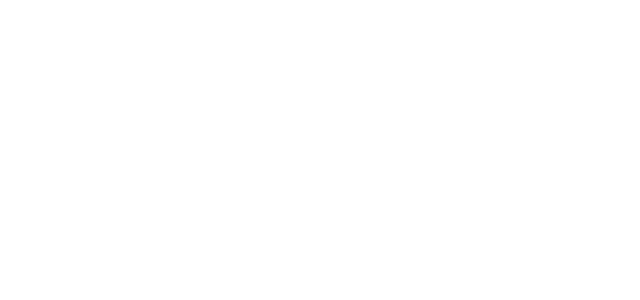
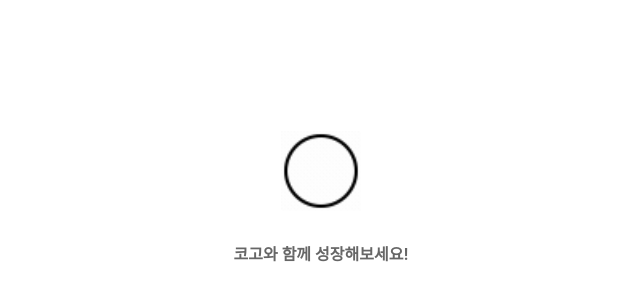
Before and after one commit to Soongsil-CoffeeChat/CoffeeChat-Client, a React (Create React App) app: page /callback in a window 1280 px wide. Before the commit this address had no page. Shown: the part 202-502 px from the top of the page, without its empty margins (319-959 px from the left). Built offline with nearby package versions, Linux system fonts and the light colour scheme.

Commit message:
[feat] 리디렉션 페이지 추가

```diff
--- a/src/App.tsx
+++ b/src/App.tsx
@@ -2,6 +2,7 @@
 import "./App.css";
 import Main from "./pages/main/main";
 import Login from "./pages/login/login";
+import LoginCallback from "./pages/login/LoginCallback";
 import SignUp from "./pages/signup/signup";
 import styled from "styled-components";
 import MyPage from "./pages/mypage/mypage";
@@ -13,8 +14,8 @@
       <Router>
         <Routes>
           <Route path="/" element={<Main />} />
-          {/* 로그인 관련 */}
           <Route path="/login" element={<Login />} />
+          <Route path="/callback" element={<LoginCallback />} />
           <Route path="/signup" element={<SignUp />} />
           <Route path="/mypage" element={<MyPage />} />
           <Route path="/timeselect" element={<TimeSelect />} />
--- /dev/null
+++ b/src/pages/login/LoginCallback.tsx
@@ -0,0 +1,56 @@
+// import axios from "axios";
+// import { useEffect } from "react";
+import styled from "styled-components";
+import loadingGIF from "../../assets/loading.gif";
+
+function LoginCallback() {
+  // useEffect(() => {
+  //   const code = new URLSearchParams(window.location.search).get("code");
+  //   if (code) {
+  //     axios
+  //       .post("http://cogo.run/reissue", { code }, { withCredentials: true })
+  //       .then((response) => {
+  //         localStorage.setItem("accessToken", response.data.accessToken);
+  //         window.location.href = "/";
+  //       })
+  //       .catch((error) => {
+  //         console.error("Error: ", error);
+  //         alert("다시 로그인 해주세요! 🙏🏻");
+  //       });
+  //   } else {
+  //     window.location.href = "/signup";
+  //   }
+  // }, []);
+
+  return (
+    <LoginCallbackWrap>
+      <img className="gif" src={loadingGIF} alt="Loading" />
+      <div className="text">코고와 함께 성장해보세요!</div>
+    </LoginCallbackWrap>
+  );
+}
+
+export default LoginCallback;
+
+const LoginCallbackWrap = styled.div`
+  display: flex;
+  width: 100%;
+  height: 100vh;
+  flex-direction: column;
+  justify-content: center;
+  align-items: center;
+
+  .gif {
+    width: 80px;
+    height: 80px;
+    flex-shrink: 0;
+  }
+  .text {
+    color: rgba(0, 0, 0, 0.6);
+    font-size: 16px;
+    font-style: normal;
+    font-weight: 600;
+    line-height: normal;
+    margin-top: 30px;
+  }
+`;
--- a/src/pages/login/login.tsx
+++ b/src/pages/login/login.tsx
@@ -6,7 +6,7 @@
 
 const LoginModal = () => {
   const onGoogleLogin = () => {
-    window.location.href = " https://cogo.life/oauth2/authorization/google";
+    window.location.href = "https://cogo.life/oauth2/authorization/google";
   };
 
   return (
```
Also changed, not shown: src/components/Loading.tsx (deleted, +0 -38 lines), src/pages/main/main.tsx (+6 -3 lines), 1 other file (tests, documents, lock files or other folders).
